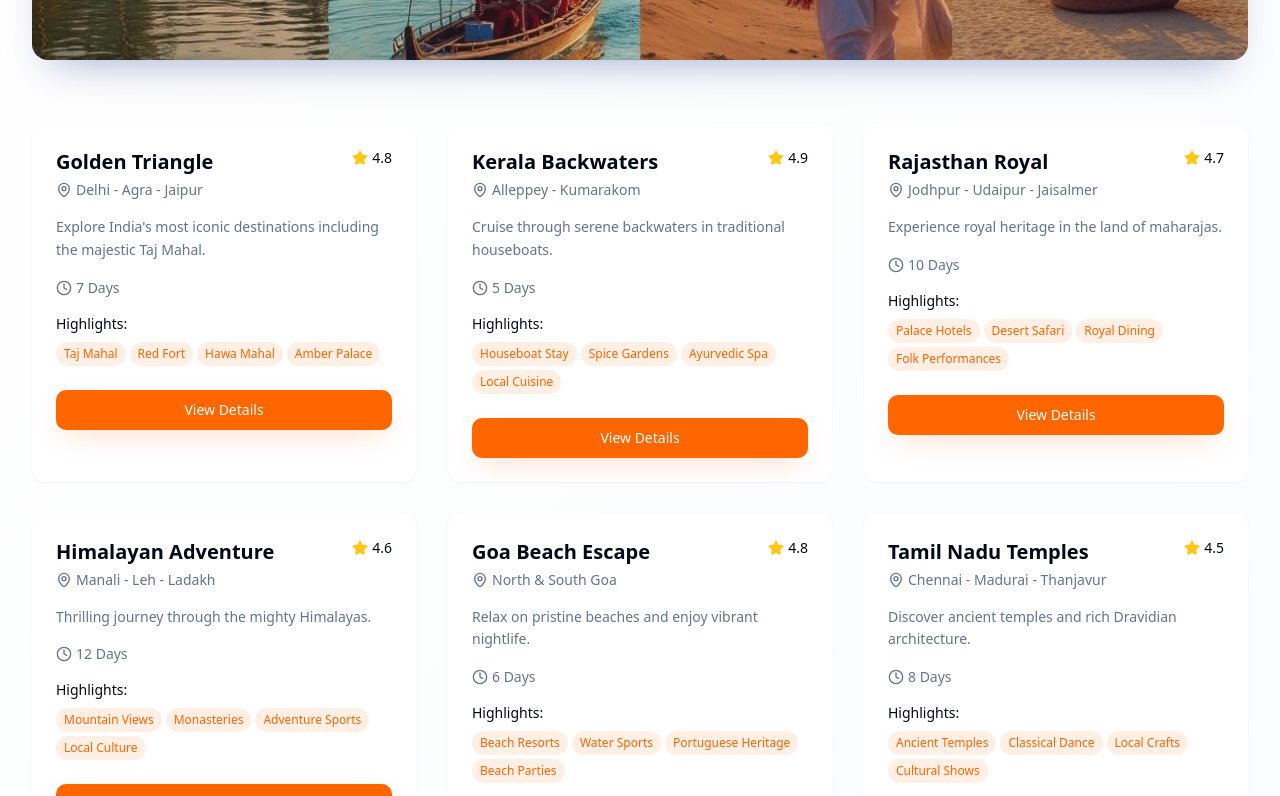
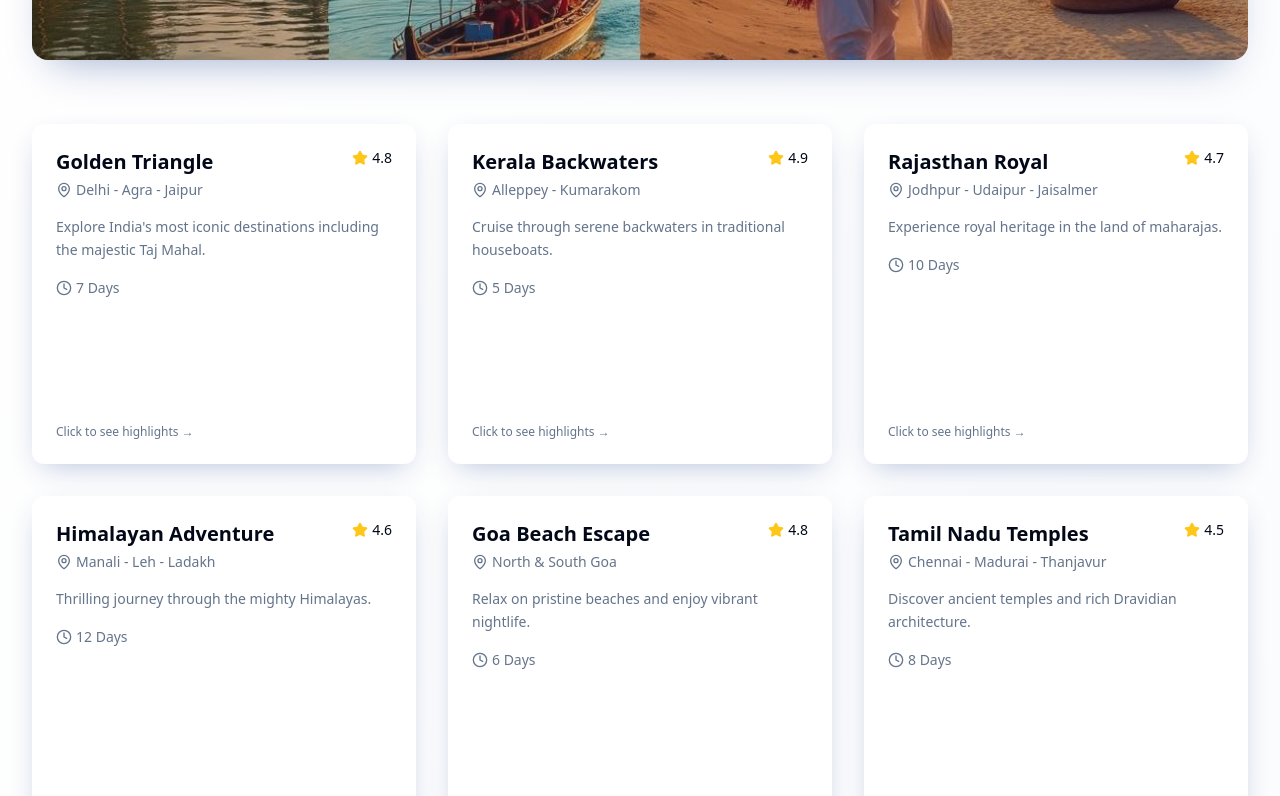
Before and after one commit to duhitadharma/greetworld-explore-india, a React (Vite) app: page / in a window 1280 px wide. Shown: the part 1520-2316 px from the top of the page. Built offline with nearby package versions, Linux system fonts and the light colour scheme.

Commit message:
Revert the destination card edits
Put the cards back to the flip layout they had before the price and highlight changes.

Co-authored-by: Cursor <cursoragent@cursor.com>

```diff
--- a/src/components/Destinations.tsx
+++ b/src/components/Destinations.tsx
@@ -1,9 +1,11 @@
 import { Button } from "@/components/ui/button";
-import { Card, CardContent } from "@/components/ui/card";
 import { MapPin, Clock, Star } from "lucide-react";
 import destinationsImage from "@/assets/indian-destinations.jpg";
+import { useState } from "react";
 
 const Destinations = () => {
+  const [flipped, setFlipped] = useState<number | null>(null);
+
   const destinations = [
     {
       name: "Golden Triangle",
@@ -89,8 +91,18 @@ const Destinations = () => {
         {/* Destinations Grid */}
         <div className="grid grid-cols-1 md:grid-cols-2 lg:grid-cols-3 gap-8">
           {destinations.map((destination, index) => (
-            <Card key={index} className="group overflow-hidden border-0 shadow-cool hover:shadow-elevated transition-all duration-300 hover:-translate-y-2">
-              <CardContent className="p-6">
+            <div
+              key={index}
+              className="cursor-pointer [perspective:1000px] h-[340px]"
+              onClick={() => setFlipped(flipped === index ? null : index)}
+            >
+              <div
+                className={`relative w-full h-full transition-transform duration-500 [transform-style:preserve-3d] ${
+                  flipped === index ? "[transform:rotateY(180deg)]" : ""
+                }`}
+              >
+                {/* Front */}
+                <div className="absolute inset-0 [backface-visibility:hidden] rounded-xl shadow-cool hover:shadow-elevated transition-shadow bg-card p-6 flex flex-col">
                   <div className="flex justify-between items-start mb-4">
                     <div>
                       <h3 className="text-xl font-bold text-foreground mb-1">
@@ -116,27 +128,33 @@ const Destinations = () => {
                     {destination.duration}
                   </div>
 
-                <div className="space-y-2 mb-6">
-                  <div className="text-sm font-medium text-foreground">Highlights:</div>
-                  <div className="flex flex-wrap gap-1">
+                  <p className="text-xs text-muted-foreground mt-auto">Click to see highlights →</p>
+                </div>
+
+                {/* Back */}
+                <div className="absolute inset-0 [backface-visibility:hidden] [transform:rotateY(180deg)] rounded-xl shadow-cool bg-gradient-hero text-white p-6 flex flex-col">
+                  <h3 className="text-xl font-bold mb-4">{destination.name}</h3>
+                  <div className="text-sm font-medium mb-3">Highlights:</div>
+                  <div className="flex flex-wrap gap-2 mb-6">
                     {destination.highlights.map((highlight, idx) => (
                       <span
                         key={idx}
-                        className="px-2 py-1 bg-primary/10 text-primary text-xs rounded-full"
+                        className="px-3 py-1 bg-white/20 text-white text-xs rounded-full backdrop-blur-sm"
                       >
                         {highlight}
                       </span>
                     ))}
                   </div>
-                </div>
-
                   <Button
-                  className="w-full bg-saffron hover:bg-saffron-light text-white shadow-warm group-hover:shadow-elevated transition-all"
+                    className="w-full mt-auto bg-white/20 hover:bg-white/30 text-white backdrop-blur-sm border border-white/30"
+                    onClick={(e) => e.stopPropagation()}
                   >
                     View Details
                   </Button>
-              </CardContent>
-            </Card>
+                  <p className="text-xs text-white/70 mt-2 text-center">Click to flip back</p>
+                </div>
+              </div>
+            </div>
           ))}
         </div>
 
```
Lines whose indentation alone changed are shown as unchanged.
